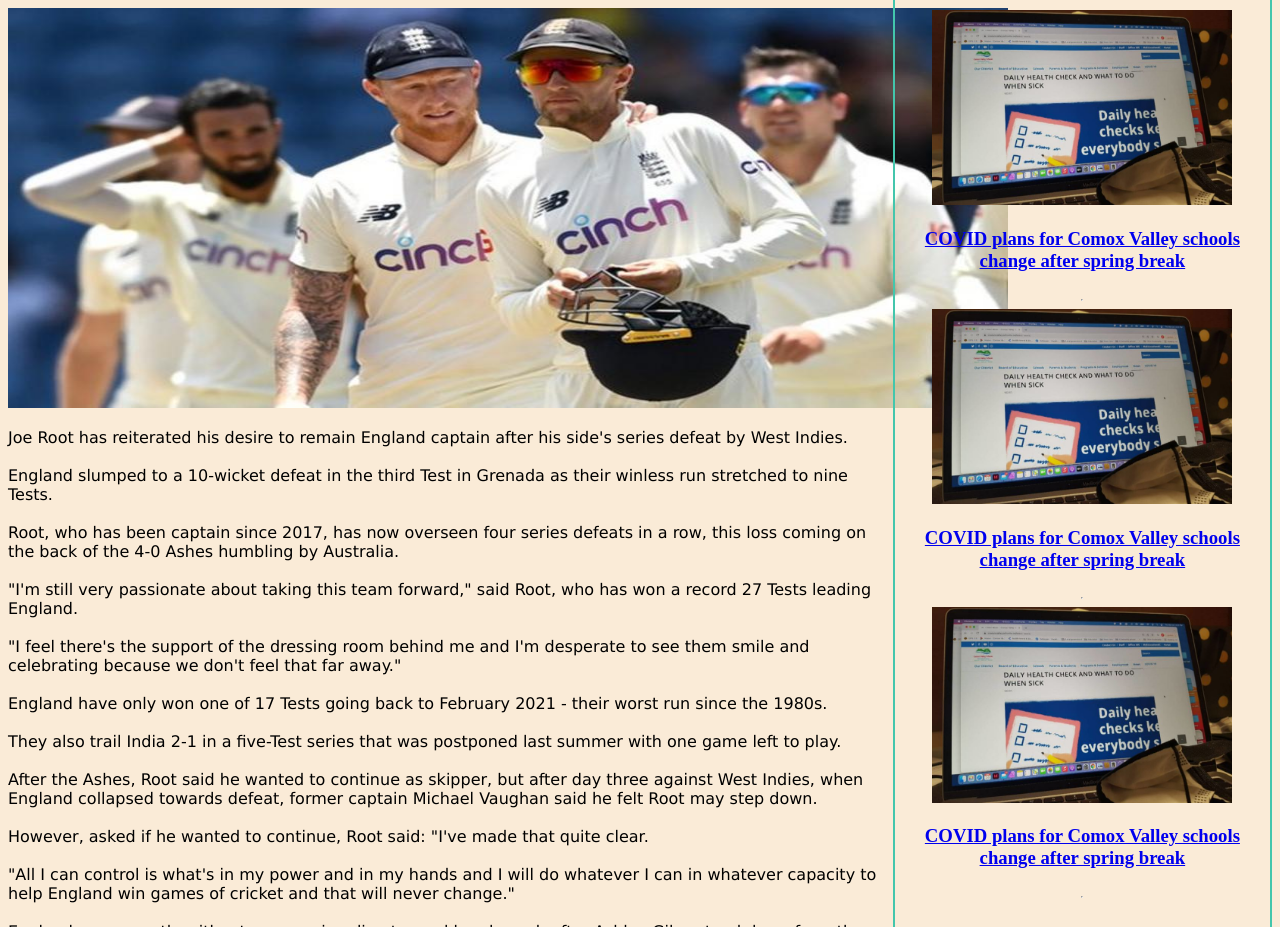
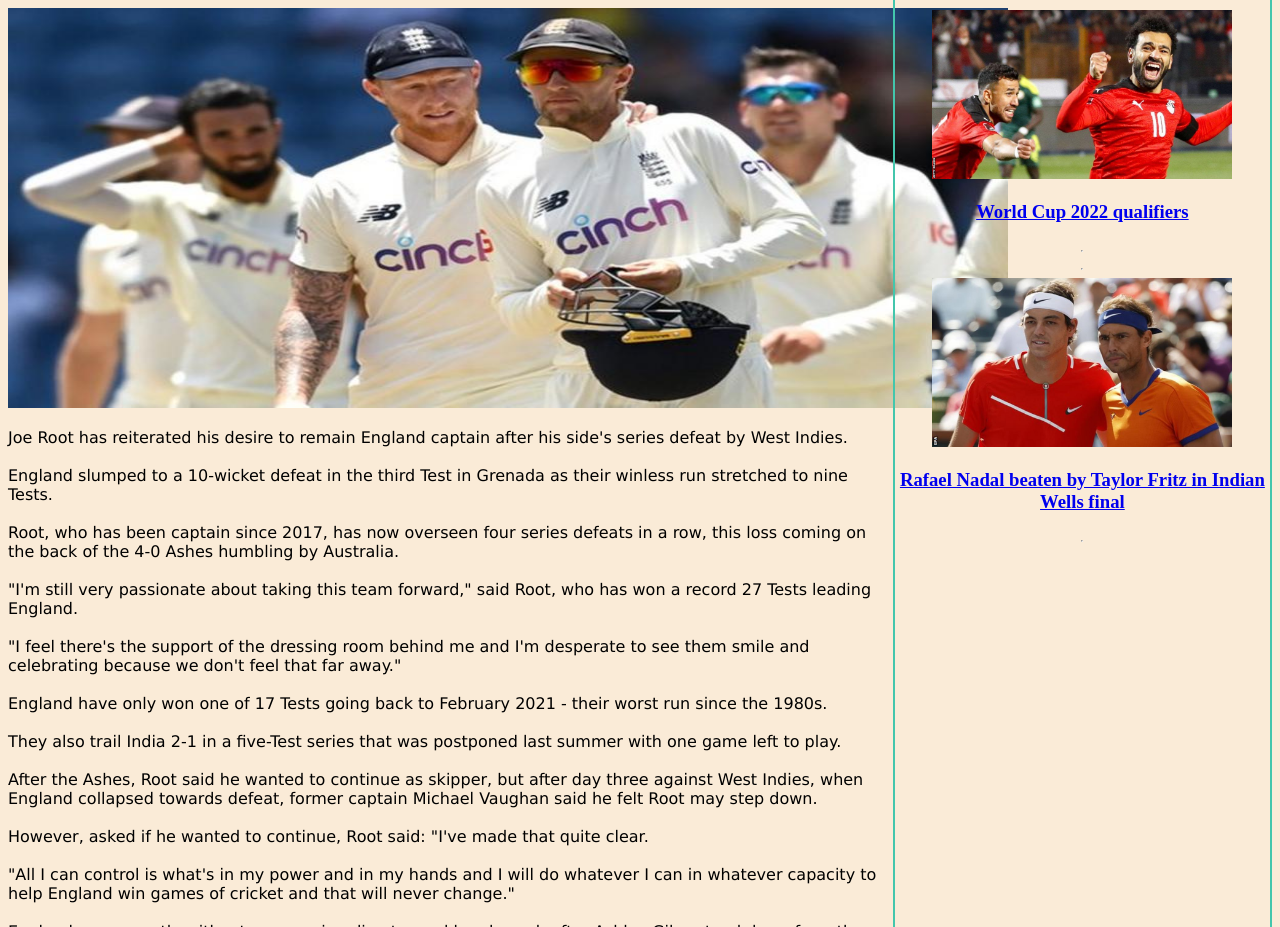
Before and after one commit to nic-dgl103-wi22-cvs/website-project-joy631pu, a plain HTML site: page sports1.html in a window 1280 px wide. Shown: the part 291-1218 px from the top of the page. Drawn offline with Linux system fonts and the light colour scheme.

Commit message:
Changes have made in aside section of sports news related pages

```diff
--- a/sports1.html
+++ b/sports1.html
@@ -81,24 +81,19 @@
    <!--Aside section-->
     <aside class="flex-container3 align">
 
-        <h2>Other Local News</h2>
-        <div class="flex-item5">
-            <img src="images/CovidUpdateSchool.JPG" alt="CovidUpdateSchool" width="300">
-            <h3><a href="localnews.html">COVID plans for Comox Valley schools change after spring break</a></h3>
+        <h2>Other Sports News</h2>
+        <div class="wrapper">
+          <img src="images/Sports2.JPG" alt="Africa Soccer" width="300">
+          <h3><a href="sports2.html">World Cup 2022 qualifiers</a></h3>
+        </div>
+        <hr>
+        <hr>
+        <div class="wrapper">
+          <img src="images/Sports3.jpg" alt="Tennis" width="300">
+          <h3><a href="sports3.html">Rafael Nadal beaten by Taylor Fritz in Indian Wells final</a></h3>
         </div>
         <hr>
 
-        <div class="flex-item5">
-            <img src="images/CovidUpdateSchool.JPG" alt="CovidUpdateSchool" width="300">
-            <h3><a href="localnews.html">COVID plans for Comox Valley schools change after spring break</a></h3>
-        </div>
-        <hr>
-
-        <div class="flex-item5">
-            <img src="images/CovidUpdateSchool.JPG" alt="CovidUpdateSchool" width="300">
-            <h3><a href="localnews.html">COVID plans for Comox Valley schools change after spring break</a></h3>
-        </div>
-        <hr>
     </aside>
   </main>
   <!--Footer starts here-->
```
Also changed, not shown: international2.html (+1 -1 lines), international3.html (+1 -1 lines), sports2.html (+10 -15 lines), sports3.html (+7 -13 lines).
